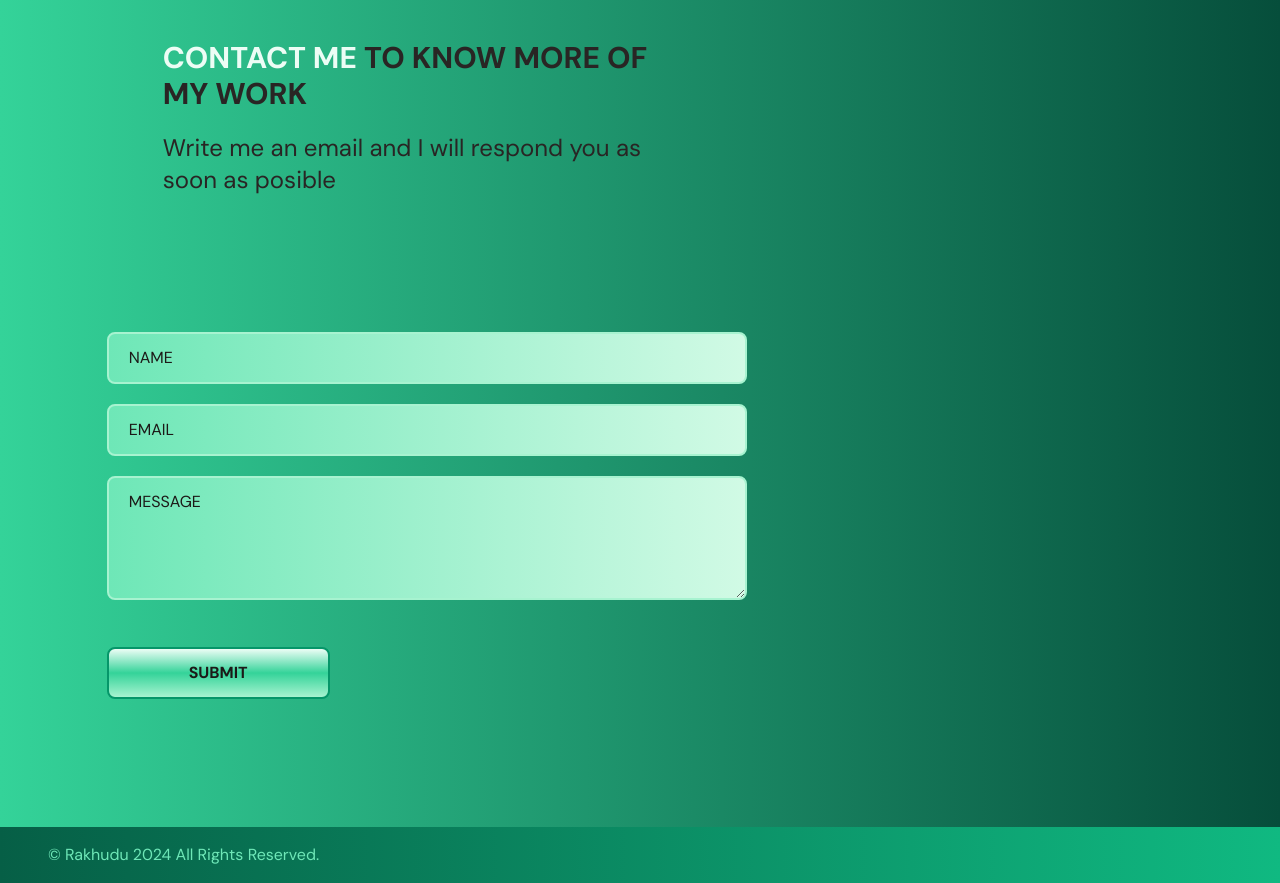
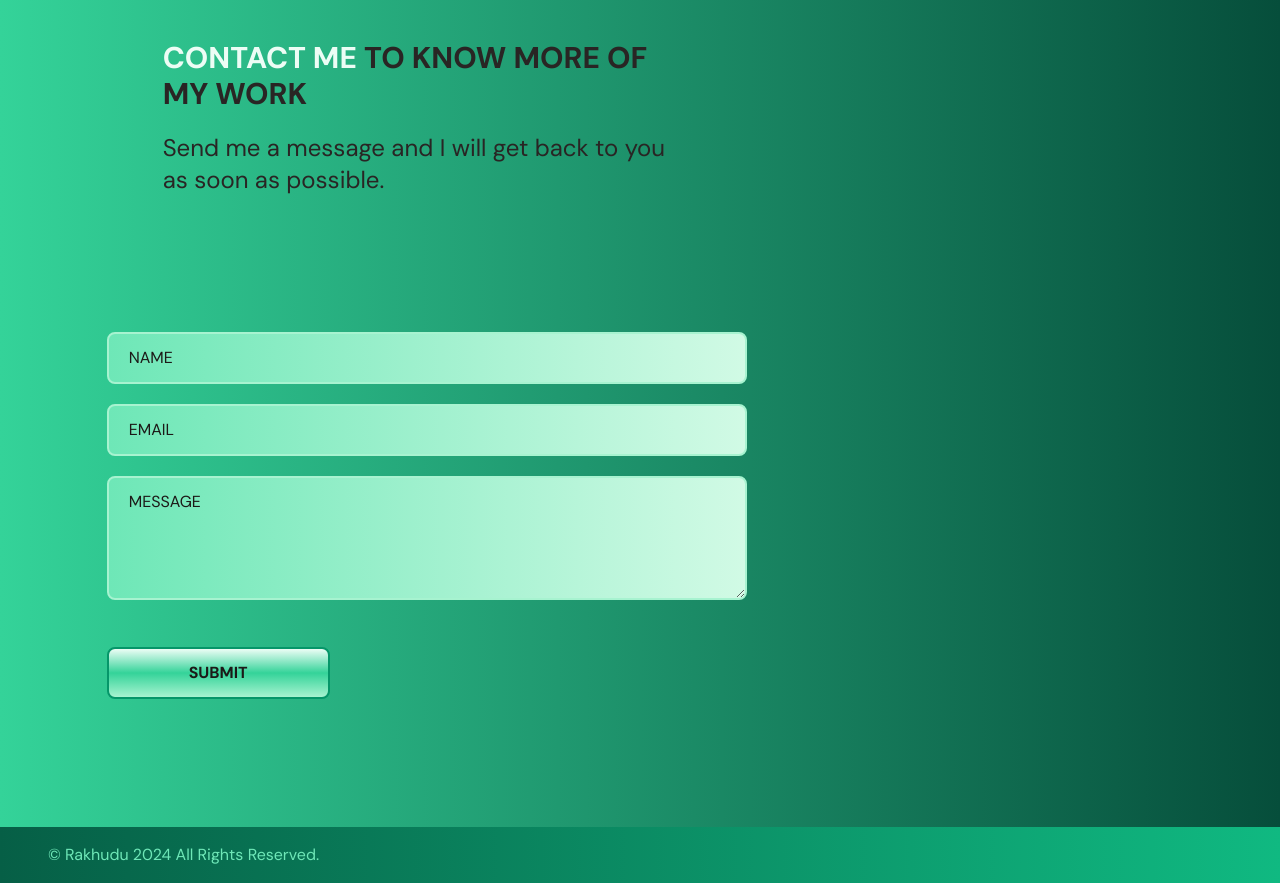
Before and after one commit to AliFeruz/Rakhudu, a React (Vite) app: page / in a window 1280 px wide. Shown: the part 4540-5423 px from the top of the page. Built offline with nearby package versions, Linux system fonts and the light colour scheme.

Commit message:
edited some text

```diff
--- a/src/pages/ContactMe/index.tsx
+++ b/src/pages/ContactMe/index.tsx
@@ -37,7 +37,7 @@ const ContactMe = ({setSelectedPage}: Props) => {
               TO KNOW MORE OF MY WORK
             </h1>
             <p className='my-5 text-2xl'>
-            Write me an email and I will respond you as soon as posible
+            Send me a message and I will get back to you as soon as possible.
             </p>
             </motion.div>
             <div className='mt-5 justify-between gap-8 md:flex'>
```
